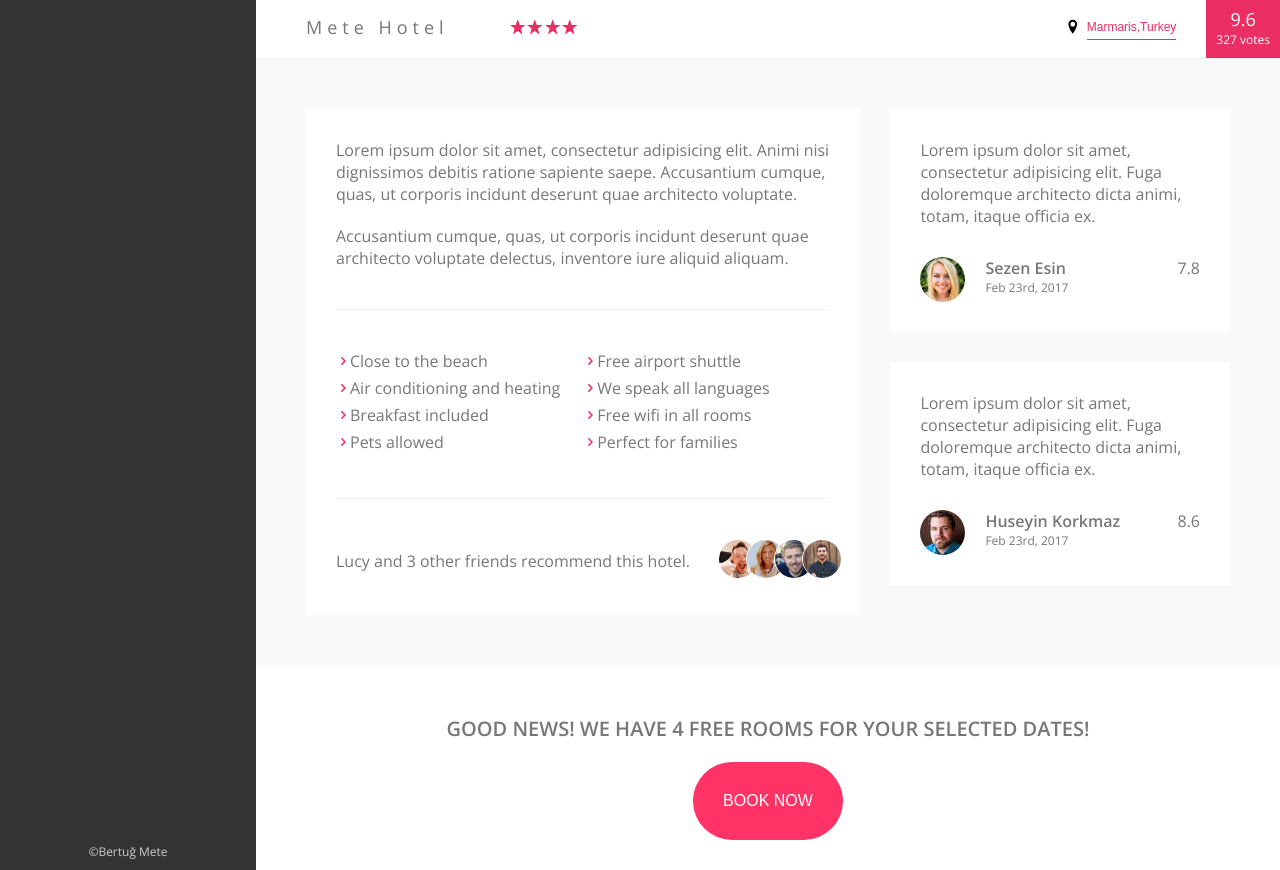
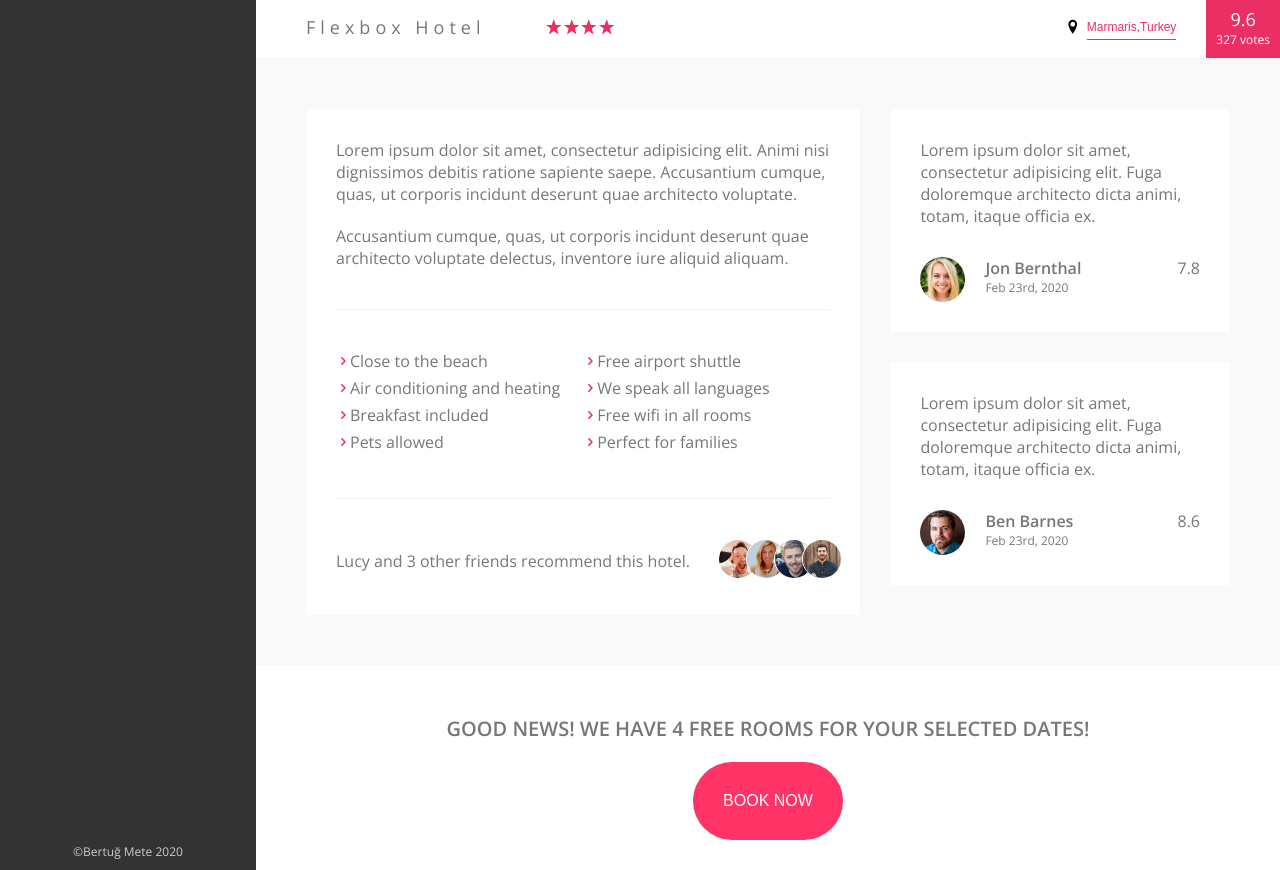
Before and after one commit to bertugmete/hotel, a website: page index.html in a window 1280 px wide. Shown: the part 474-1344 px from the top of the page. Drawn offline with nearby package versions, Linux system fonts and the light colour scheme.

Commit message:
texts are changed

```diff
--- a/index.html
+++ b/index.html
@@ -74,7 +74,7 @@
             </a>
           </li>
         </ul>
-        <span class="copy">&copy;Bertuğ Mete</span>
+        <span class="copy">&copy;Bertuğ Mete 2020</span>
       </nav>
       <main class="hotel-view">
         <div class="photo-gallery">
@@ -90,7 +90,7 @@
         </div>
         <div class="overview">
           <div class="overview__header">
-            <h1>Mete Hotel</h1>
+            <h1>Flexbox Hotel</h1>
           </div>
           <div class="overview__star">
             <svg>
@@ -223,8 +223,10 @@
                   alt="user review photo1"
                 />
                 <div class="user-reviews__review__information__box">
-                  <span class="user-reviews__review__information__box--user-name">Sezen Esin</span>
-                  <span class="user-reviews__review__information__box--date">Feb 23rd, 2017</span>
+                  <span class="user-reviews__review__information__box--user-name"
+                    >Jon Bernthal</span
+                  >
+                  <span class="user-reviews__review__information__box--date">Feb 23rd, 2020</span>
                 </div>
                 <span class="user-reviews__review--score">7.8</span>
               </div>
@@ -243,10 +245,8 @@
                   alt="user review photo2"
                 />
                 <div class="user-reviews__review__information__box">
-                  <span class="user-reviews__review__information__box--user-name"
-                    >Huseyin Korkmaz</span
-                  >
-                  <span class="user-reviews__review__information__box--date">Feb 23rd, 2017</span>
+                  <span class="user-reviews__review__information__box--user-name">Ben Barnes</span>
+                  <span class="user-reviews__review__information__box--date">Feb 23rd, 2020</span>
                 </div>
                 <span class="user-reviews__review--score">8.6</span>
               </div>
```
Also changed, not shown: README.md.
